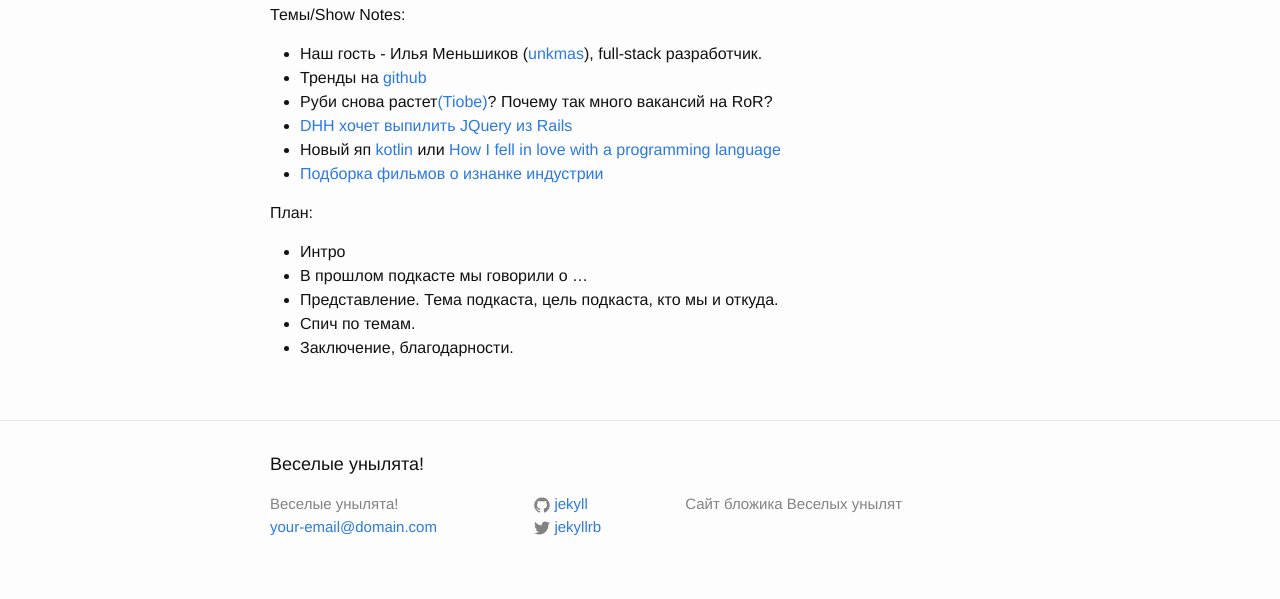
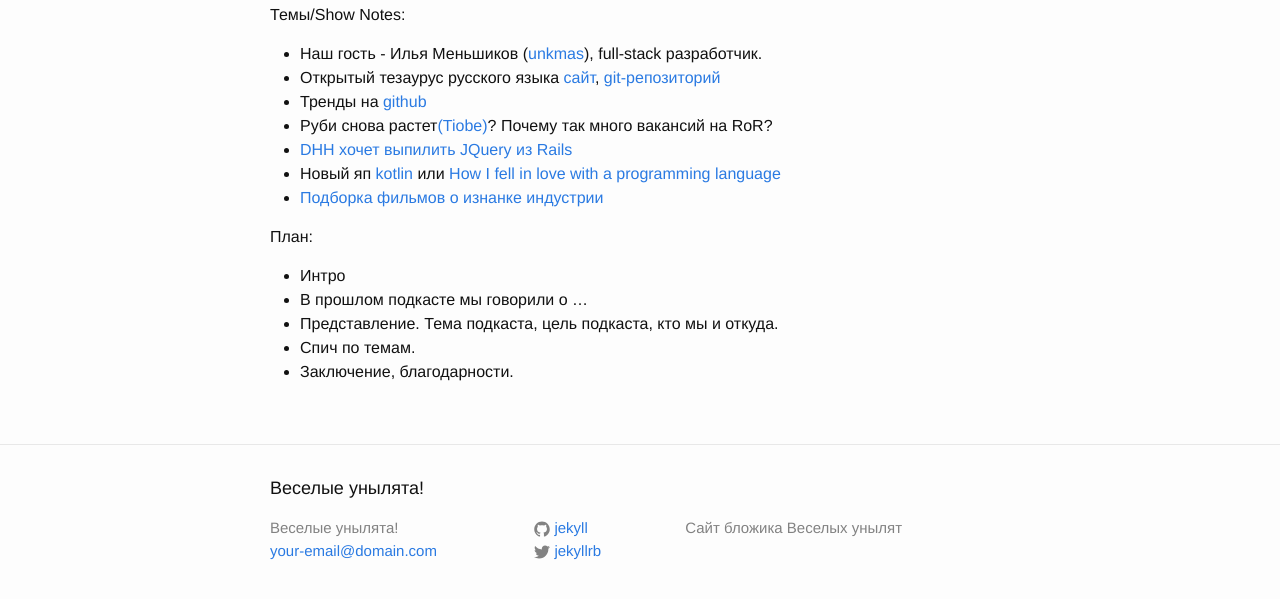
Before and after one commit to unylyata/unylyata.github.io, a Jekyll site: the page built from _posts/2016-06-04-podcast-2.markdown, in a window 1280 px wide, cut to the strip 370-992 px from the top of the page. Shown: the top 599 px of the strip. Built offline with Jekyll 4.4.1, drawn with Linux system fonts in a browser that asks for light colours; comment, search, counter and statistics services are not loaded.

Commit message:
Update 2016-06-04-podcast-2.markdown

```diff
--- a/_posts/2016-06-04-podcast-2.markdown
+++ b/_posts/2016-06-04-podcast-2.markdown
@@ -11,6 +11,7 @@
 Темы/Show Notes:
 
 - Наш гость - Илья Меньшиков ([unkmas](https://vk.com/unkmas)), full-stack разработчик.
+- Открытый тезаурус русского языка [сайт](https://russianword.net), [git-репозиторий](https://github.com/russianwordnet/yarn)
 - Тренды на [github](https://github.com/trending)
 - Руби снова растет[(Tiobe)](http://www.tiobe.com/tiobe_index)? Почему так много вакансий на RoR?
 - [DHH хочет выпилить JQuery из Rails](https://github.com/rails/rails/issues/25208)
```
